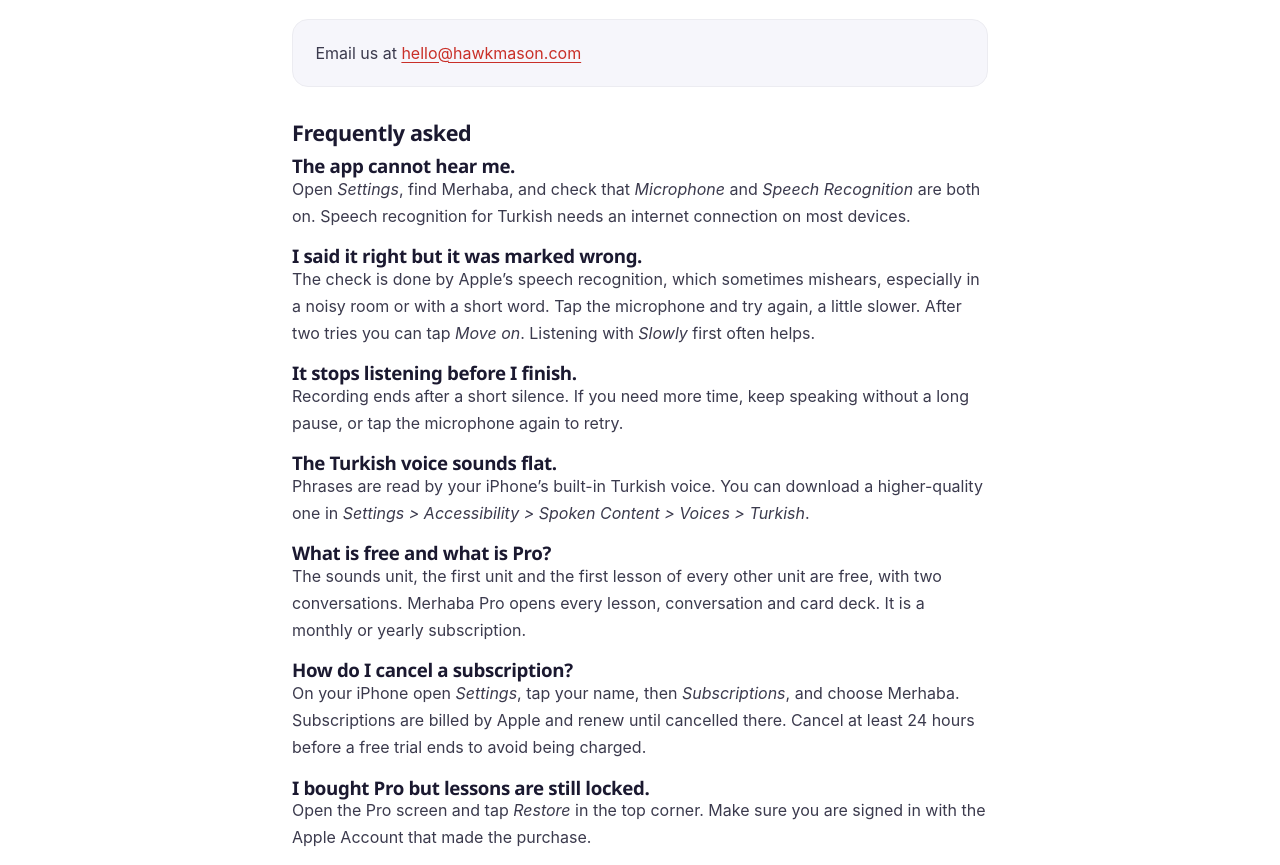
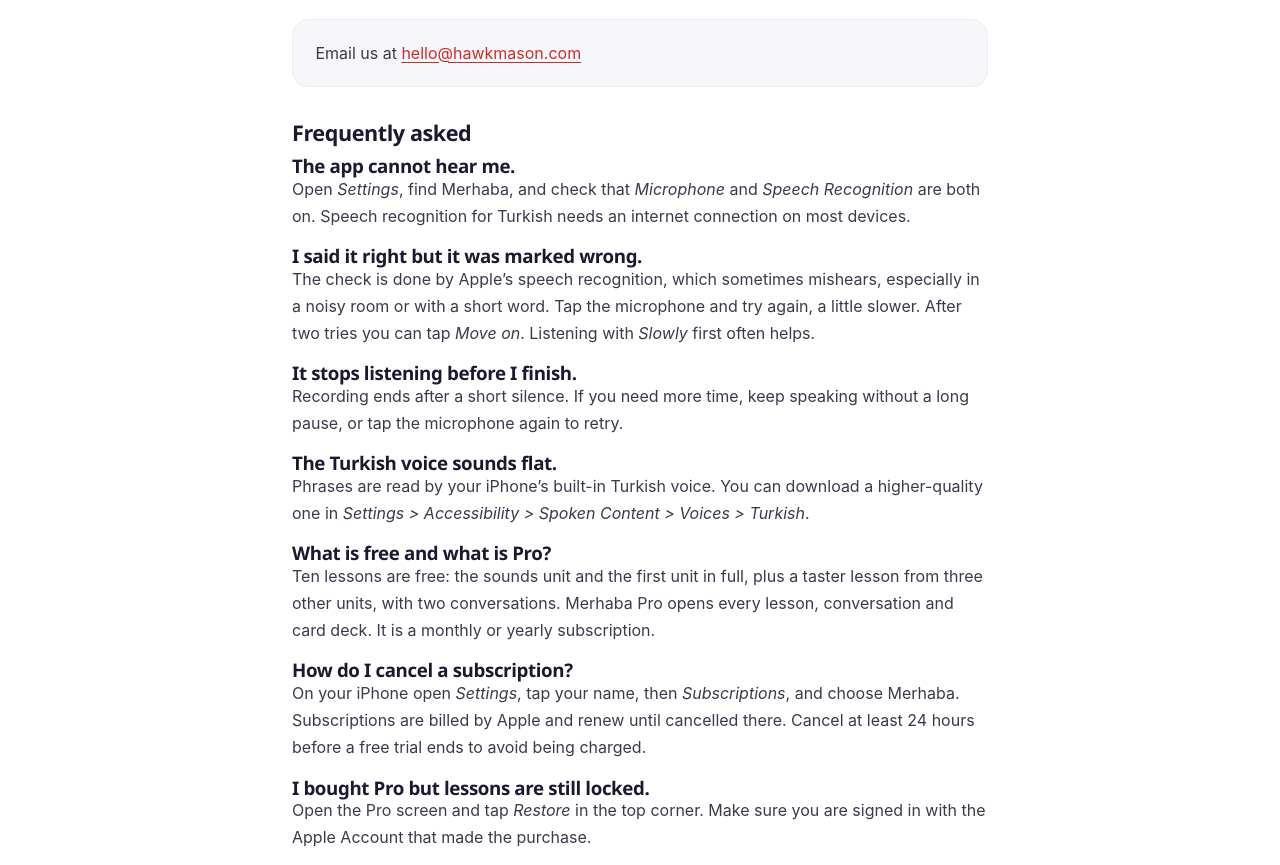
Before and after one commit to hakaydin-evim/hawkmason-site, a plain HTML site: page merhaba-support.html in a window 1280 px wide. Shown: the part 227-1092 px from the top of the page. Drawn offline with Linux system fonts and the light colour scheme.

Commit message:
Merhaba: site text matches the ten free lessons
Co-Authored-By: Claude Fable 5.2 <noreply@anthropic.com>

```diff
--- a/merhaba-support.html
+++ b/merhaba-support.html
@@ -68,9 +68,9 @@
 
       <h3>What is free and what is Pro?</h3>
       <p>
-        The sounds unit, the first unit and the first lesson of every other
-        unit are free, with two conversations. Merhaba Pro opens every lesson,
-        conversation and card deck. It is a monthly or yearly subscription.
+        Ten lessons are free: the sounds unit and the first unit in full,
+        plus a taster lesson from three other units, with two conversations.
+        Merhaba Pro opens every lesson, conversation and card deck. It is a monthly or yearly subscription.
       </p>
 
       <h3>How do I cancel a subscription?</h3>
```
Also changed, not shown: merhaba.html (+3 -3 lines).
